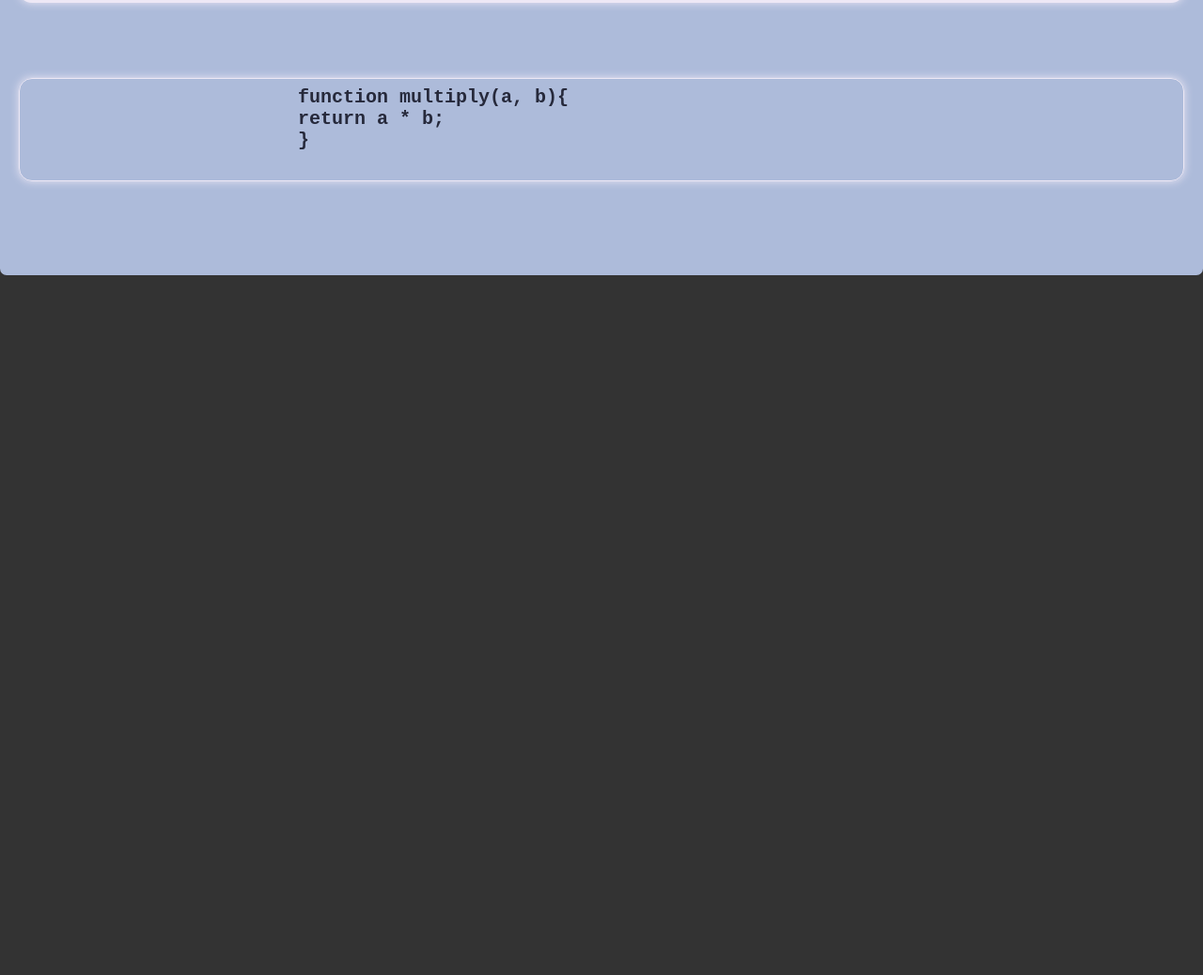
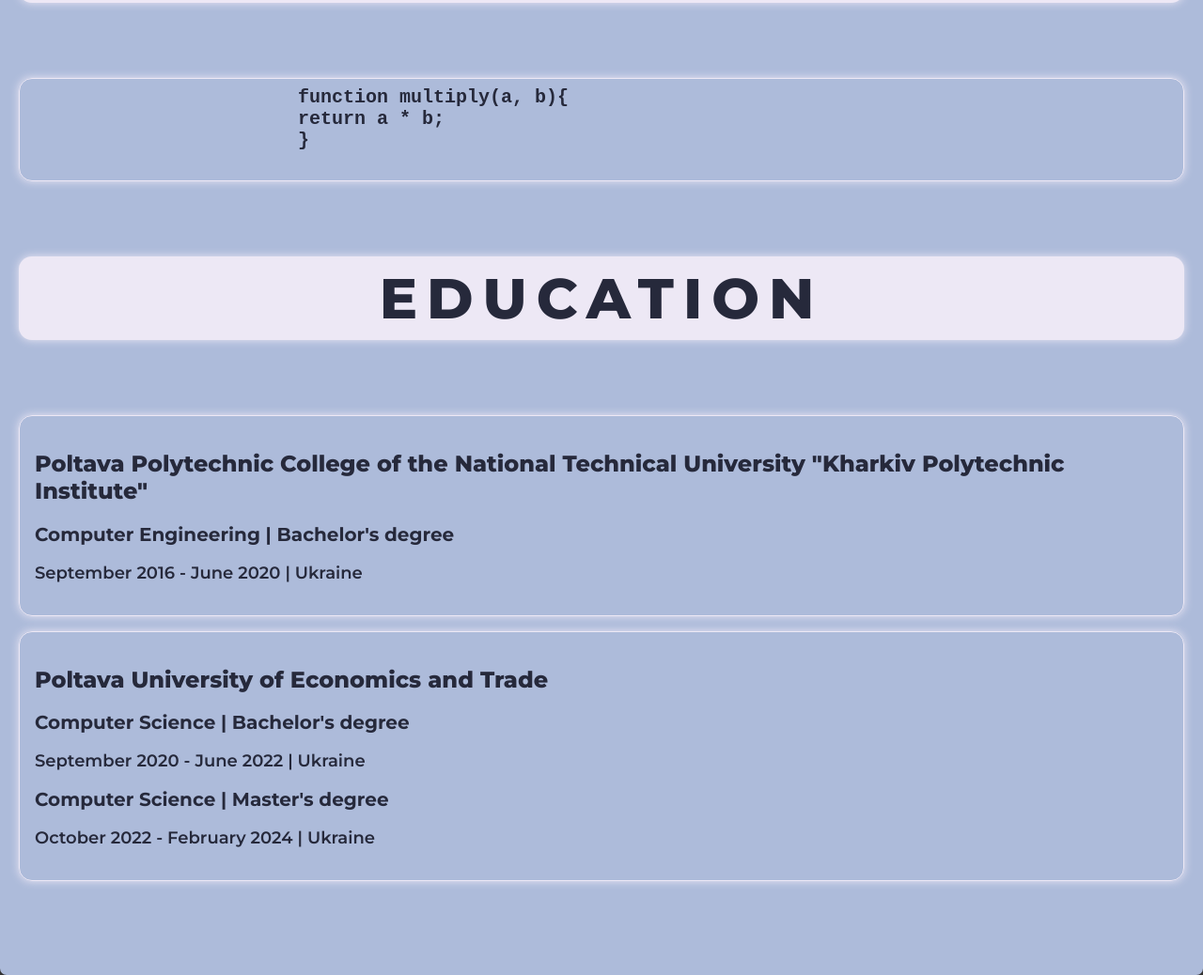
Before and after one commit to raksxv/rsschool-cv, a plain HTML site: page index.html in a window 1280 px wide. Shown: the part 2846-3884 px from the top of the page at 94% size. Before the commit the page ends 3139 px from the top, so only its background shows below. Drawn offline with Linux system fonts and the light colour scheme.

Commit message:
feat: add 'Education' section

```diff
--- a/index.html
+++ b/index.html
@@ -189,6 +189,52 @@
                     </pre>
                 </div>
             </section>
+            <!--Education section -->
+            <section id="education">
+                <div class="education-section">
+                    <div class="education-section-header-border-align">
+                        <div class="education-section-header-border">
+                            <h1 class="education-section-header">
+                                EDUCATION
+                            </h1>
+                        </div>
+                    </div>
+
+                    <!-- Education #1 -->
+                    <div class="education-section-place-first-align">
+                        <div class="education-section-place-first">
+                            <h1 class="education-section-place">
+                                Poltava Polytechnic College of the National Technical University "Kharkiv
+                                Polytechnic Institute"
+                            </h1>
+                            <h2 class="education-section-speciality">
+                                Computer Engineering | Bachelor's degree
+                            </h2>
+                            <p class="education-section-study-period">
+                                September 2016 - June 2020 | Ukraine
+                            </p>
+                        </div>
+                    </div>
+                    <!-- Education #2 -->
+                    <div class="education-section-place-second">
+                        <h1 class="education-section-place">
+                            Poltava University of Economics and Trade
+                        </h1>
+                        <h2 class="education-section-speciality">
+                            Computer Science | Bachelor's degree
+                        </h2>
+                        <p class="education-section-study-period">
+                            September 2020 - June 2022 | Ukraine
+                        </p>
+                        <h2 class="education-section-speciality">
+                            Computer Science | Master's degree
+                        </h2>
+                        <p class="education-section-study-period">
+                            October 2022 - February 2024 | Ukraine
+                        </p>
+                    </div>
+                </div>
+            </section>
         </main>
         <footer>
         </footer>
--- a/style.css
+++ b/style.css
@@ -422,3 +422,88 @@ body {
     padding: 8px;
     margin: 0px;
 }
+
+.education-section {
+    margin: 0;
+    margin-bottom: 80px;
+}
+
+.education-section-header-border-align {
+    display: flex;
+    justify-content: center;
+    align-items: center;
+    margin-bottom: 80px;
+}
+
+.education-section-header-border {
+    display: inline-block;
+    width: 100%;
+    border: 0px, solid #EDE8F5;
+    border-radius: 14px;
+    box-shadow: 0 0 10px #EDE8F5;
+    padding: 8px;
+    background-color: #EDE8F5;
+}
+
+.education-section-header {
+    color: #26293b;
+    font-size: 60px;
+    font-weight: 800;
+    float: center;
+    text-align: center;
+    margin-top: 0px;
+    margin-bottom: 0px;
+    letter-spacing: 10px;
+}
+
+.education-section-place-first {
+    color: #26293b;
+    border: 1px solid #EDE8F5;
+    border-radius: 14px;
+    display: block;
+    text-align: left;
+    box-shadow: 0px 0px 10px #EDE8F5;
+    padding: 16px;
+    margin: 0px;
+    margin-bottom: 16px;
+}
+
+.education-section-place-first-align {
+    display: block;
+    justify-content: center;
+    align-items: center;
+    float: center;
+}
+
+.education-section-place {
+    font-size: 24px;
+    font-weight: 800;
+}
+
+.education-section-speciality {
+    font-size: 20px;
+    font-weight: 700;
+}
+
+.education-section-study-period {
+    font-size: 18px;
+    font-weight: 600;
+}
+
+.education-section-place-second {
+    color: #26293b;
+    border: 1px solid #EDE8F5;
+    border-radius: 14px;
+    display: block;
+    text-align: left;
+    box-shadow: 0px 0px 10px #EDE8F5;
+    padding: 16px;
+    margin: 0px;
+}
+
+.education-section-place-second-align {
+    display: block;
+    justify-content: center;
+    align-items: center;
+    float: center;
+}
```
